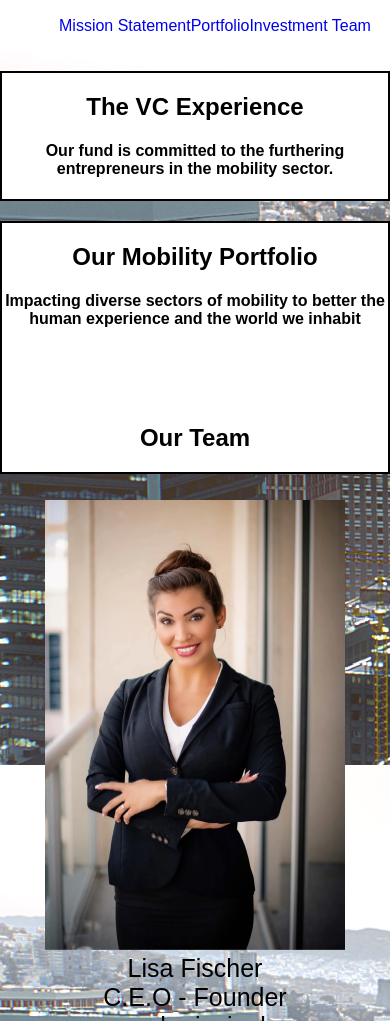
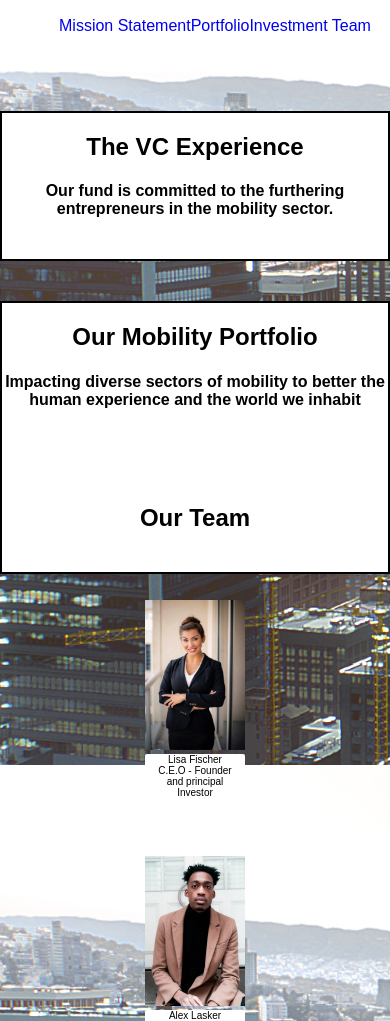
Before and after one commit to MaysenTG/TemplateBusinessSite, a plain HTML site: page index.html in a window 390 px wide. Shown: the part 79-1100 px from the top of the page. Drawn offline with Linux system fonts and the light colour scheme; a web font is replaced by a local one.

Commit message:
Add responsive media queries and add text box for readability

```diff
--- a/styles.css
+++ b/styles.css
@@ -55,6 +55,7 @@ body {
   text-align: center;
   background-color: white;
   grid-area: 5 / 1 / 6 / span 3;
+  display: block;
   border: 2px solid black;
 }
 
@@ -62,7 +63,7 @@ body {
   text-align: center;
   margin: 0 auto;
   grid-area: 6 / 1 / 10 / span 3;
-  display: flex;
+  display: inline-flex;
   flex-wrap: wrap;
   width: 90%;
   justify-content: center;
@@ -82,7 +83,33 @@ footer {
   text-align: center;
   grid-area: 10 / 1 / 10 / span 3;
   background-color: white;
+  z-index: 5;
 }
 
-@media only screen and (max-width: 1150px) {
+@media only screen and (max-width: 1270px) {
+  #our-team img {
+    width: 200px;
+    height: 300px;
+  }
+
+  #our-team figcaption {
+    font-size: 15px;
+    background-color: white;
+    border-radius: 2px;
+    padding: 0 3px;
+  }
 }
+
+@media only screen and (max-width: 710px) {
+  #our-team img {
+    width: 100px;
+    height: 150px;
+  }
+
+  #our-team figcaption {
+    font-size: 10px;
+    background-color: white;
+    border-radius: 2px;
+    padding: 0 3px;
+  }
+}
```
